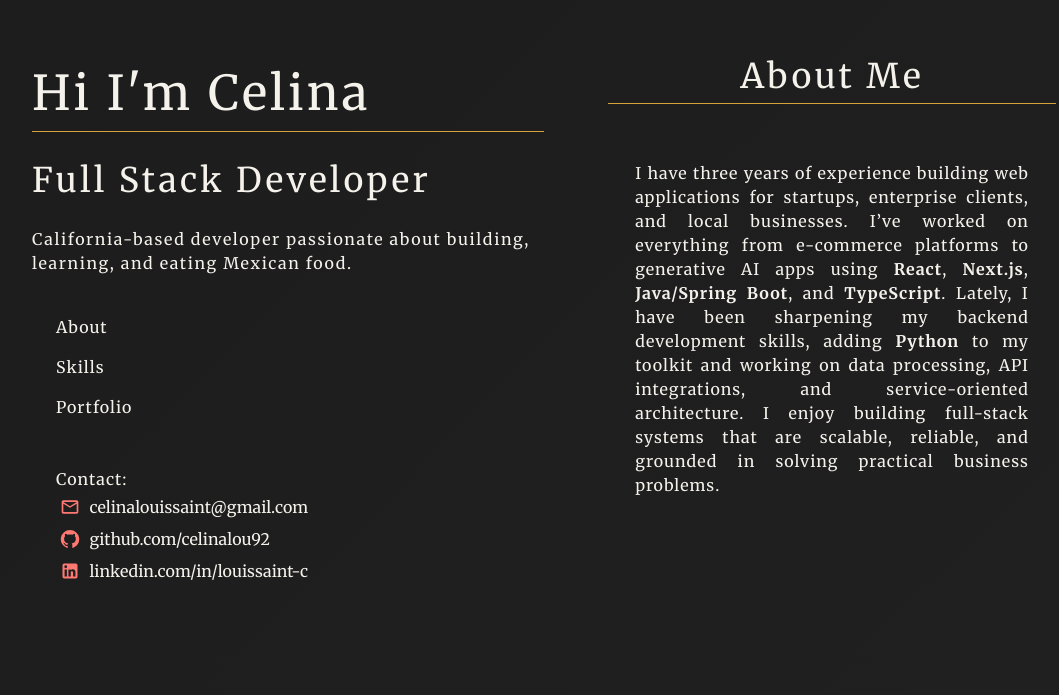
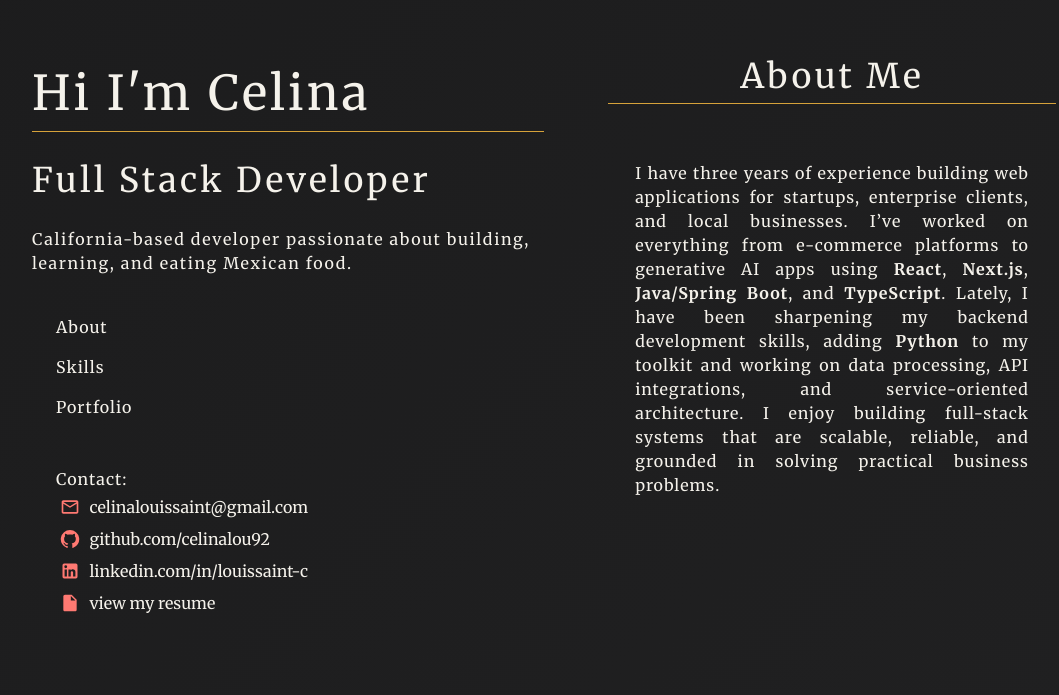
Before and after one commit to celinalou92/louissaint.me, a Next.js app: page / in a window 1280 px wide. Shown: the part 105-800 px from the top of the page, without its empty margins (96-1155 px from the left). Built offline with nearby package versions, Linux system fonts and the light colour scheme.

Commit message:
Add resume link

```diff
--- a/app/components/Contact/Contact.tsx
+++ b/app/components/Contact/Contact.tsx
@@ -2,6 +2,7 @@ import { Stack, Typography } from "@mui/material";
 import LinkedInIcon from "@mui/icons-material/LinkedIn";
 import GitHubIcon from "@mui/icons-material/GitHub";
 import MailOutlineIcon from "@mui/icons-material/MailOutline";
+import InsertDriveFileIcon from '@mui/icons-material/InsertDriveFile';
 import Link from "next/link";
 
 export const Contact = () => {
@@ -21,6 +22,11 @@ export const Contact = () => {
       link: "https://linkedin.com/in/louissaint-c",
       icon: <LinkedInIcon fontSize="small" color="secondary" />,
     },
+    {
+      linkText: "view my resume",
+      link: "https://drive.google.com/file/d/1ldJd63tsr9FDYIV-AVEjjwSXzxPl6g_Y/view?usp=sharing",
+      icon: <InsertDriveFileIcon fontSize="small" color="secondary" />,
+    }
   ];
 
   const mobileContactStyles = {
```
